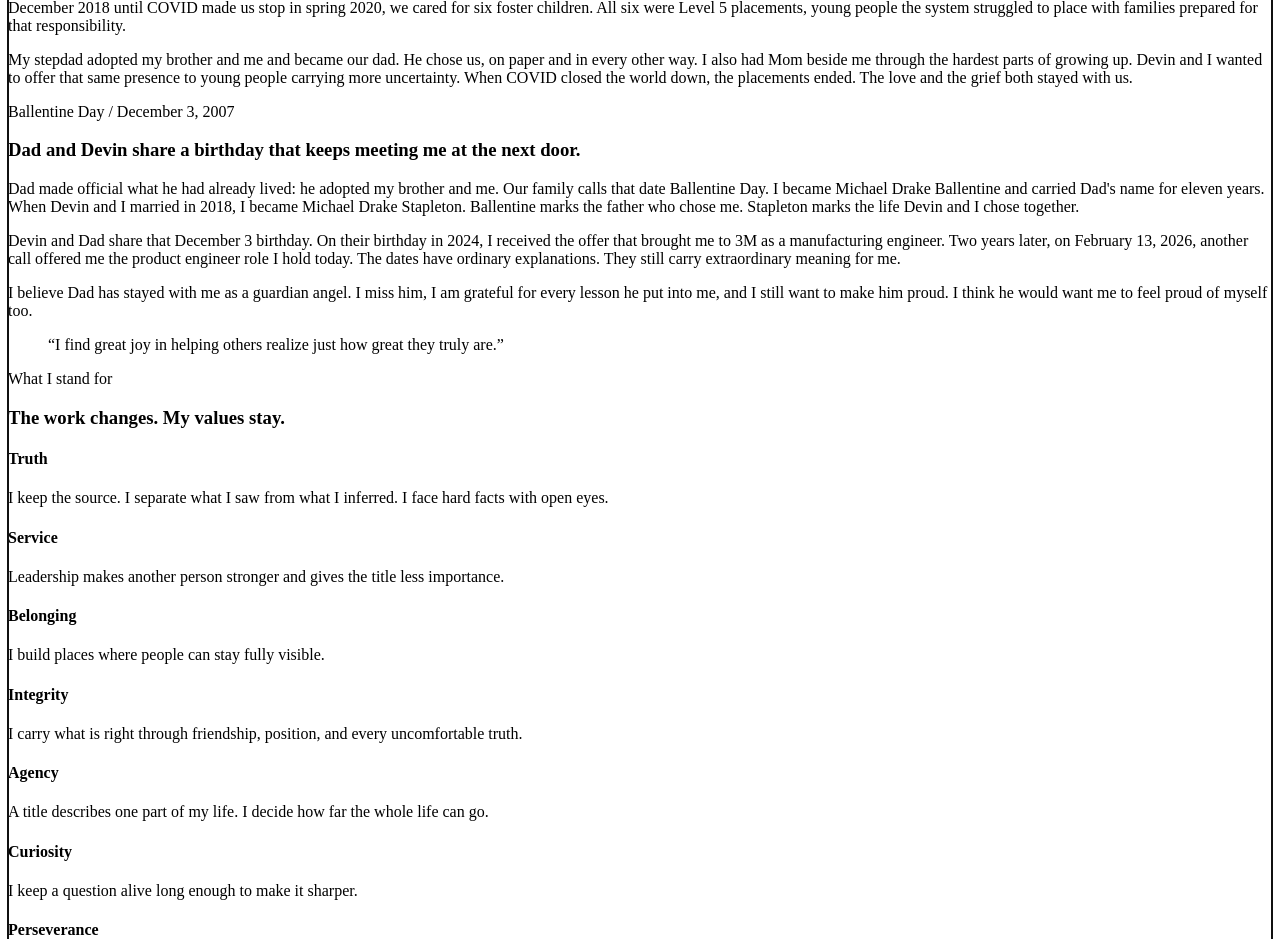
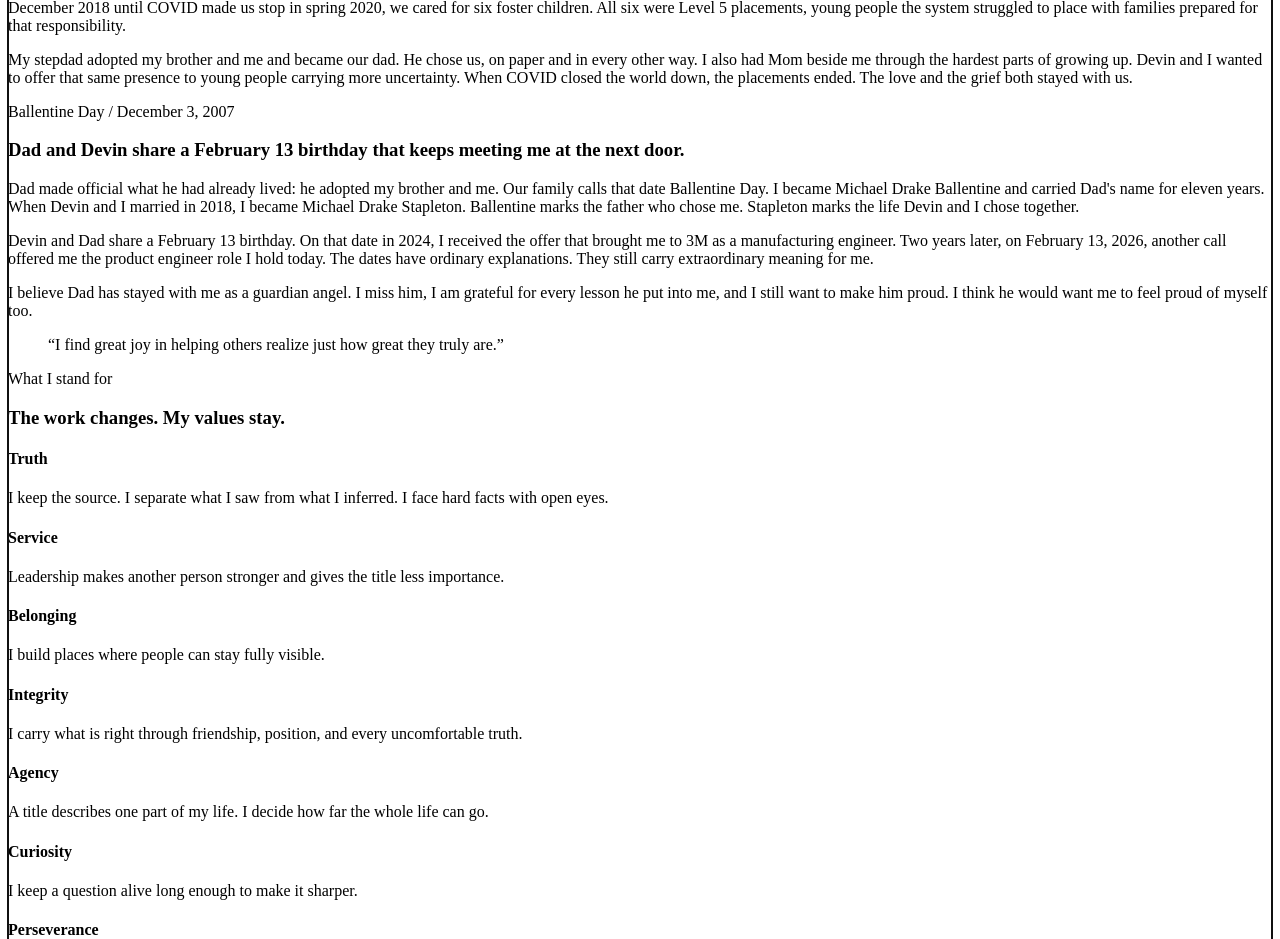
Before and after one commit to dhgmonkey/drakestapleton.com, a React (Vite) app: page / in a window 1280 px wide. Shown: the part 2900-3839 px from the top of the page. Built offline with nearby package versions, Linux system fonts and the light colour scheme.

Commit message:
Correct Dad and Devin birthday to February 13 (#9)
Dad and Devin share a February 13 birthday. Ballentine Day stays December 3.

```diff
--- a/src/pages/HomePage.tsx
+++ b/src/pages/HomePage.tsx
@@ -259,7 +259,7 @@ export function HomePage() {
           </article>
           <article className="family-story dad-story">
             <p className="chapter-tag">Ballentine Day / December 3, 2007</p>
-            <h3>Dad and Devin share a birthday that keeps meeting me at the next door.</h3>
+            <h3>Dad and Devin share a February 13 birthday that keeps meeting me at the next door.</h3>
             <p>
               Dad made official what he had already lived: he adopted my brother and me. Our family calls
               that date Ballentine Day. I became Michael Drake Ballentine and carried Dad&apos;s name for eleven
@@ -267,7 +267,7 @@ export function HomePage() {
               father who chose me. Stapleton marks the life Devin and I chose together.
             </p>
             <p>
-              Devin and Dad share that December 3 birthday. On their birthday in 2024, I received the offer
+              Devin and Dad share a February 13 birthday. On that date in 2024, I received the offer
               that brought me to 3M as a manufacturing
               engineer. Two years later, on February 13, 2026, another call offered me the product engineer
               role I hold today. The dates have ordinary explanations. They still carry extraordinary
```
